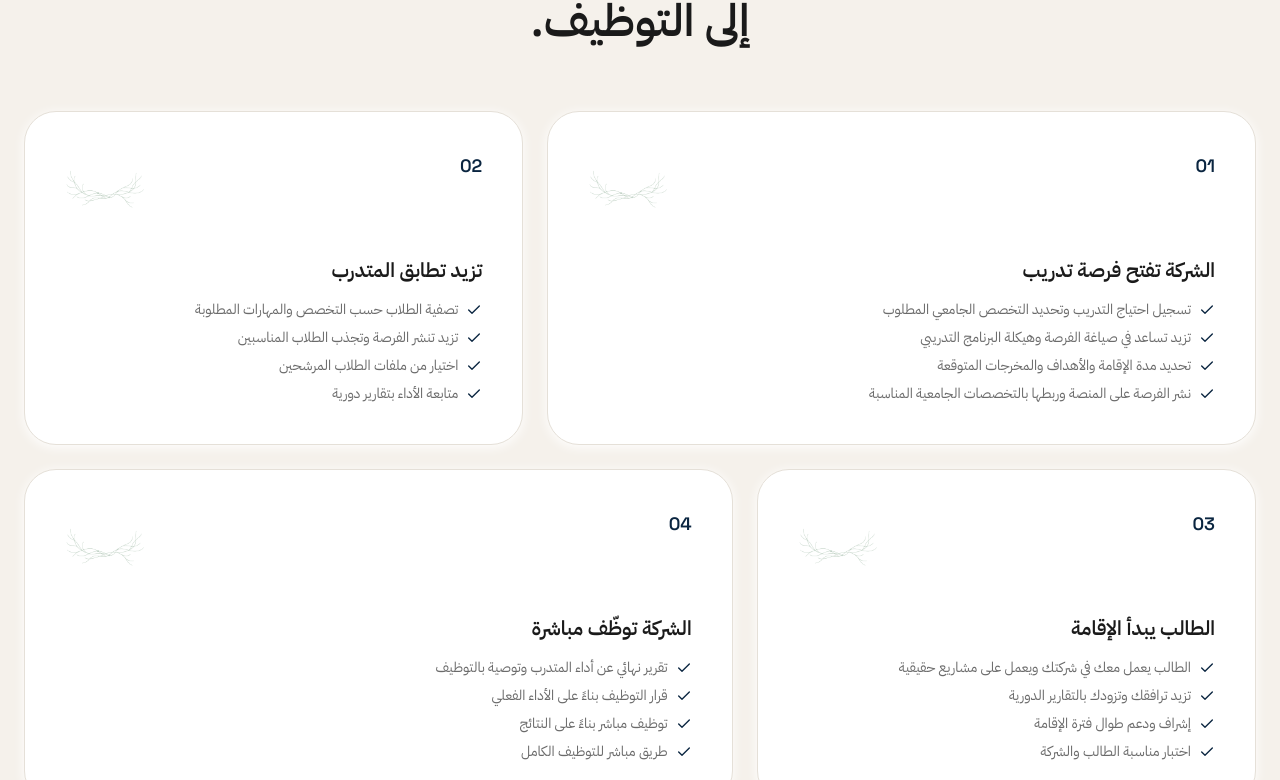
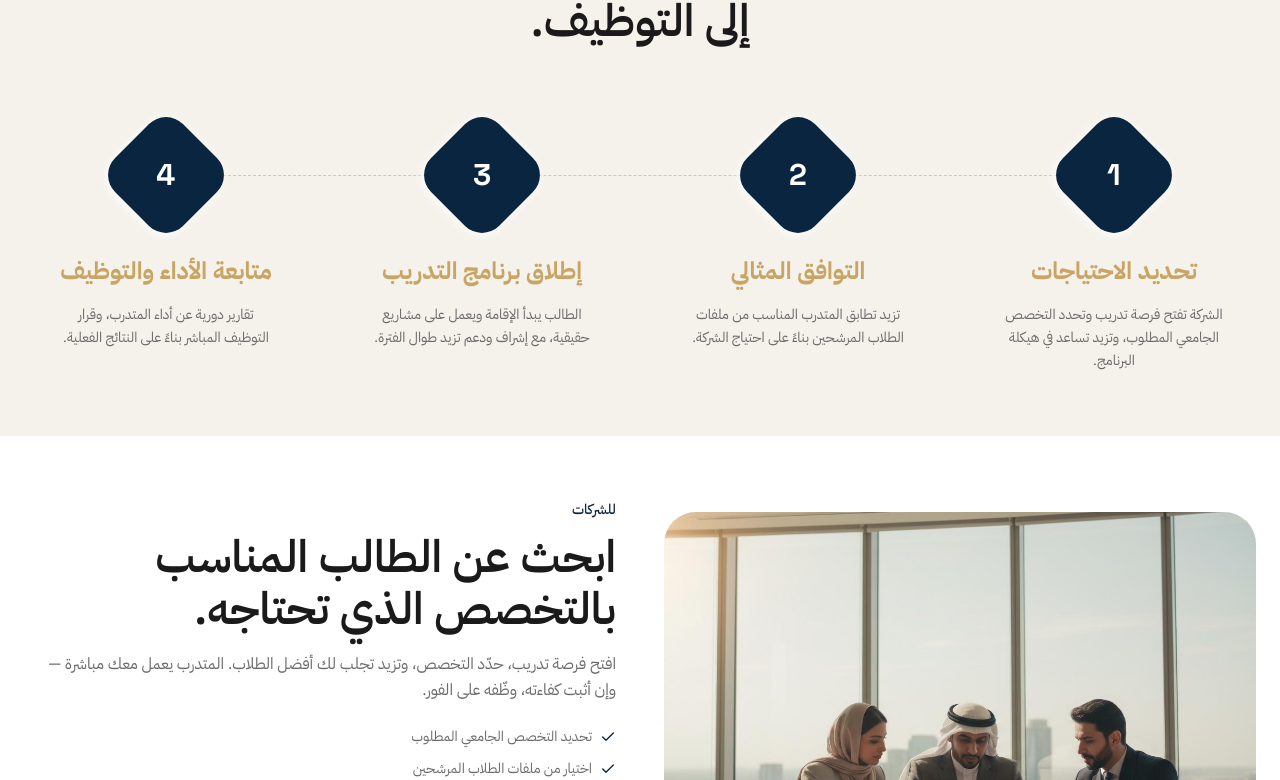
Before and after one commit to reimann314/tazido, a React (Vite) app: page / in a window 1280 px wide. Shown: the part 1040-1820 px from the top of the page. Built offline with nearby package versions, Linux system fonts and the light colour scheme.

Commit message:
Redesign How It Works as 4 diamond-badge steps
Inspired by reference screens: rotated square badges with step numbers,
gold titles, and concise descriptions linked by a dashed connector.

Co-Authored-By: Claude Opus 4.7 (1M context) <noreply@anthropic.com>

```diff
--- a/src/pages/Home.tsx
+++ b/src/pages/Home.tsx
@@ -160,55 +160,31 @@ function HowItWorks() {
 
   const steps = [
     {
-      num: "01",
-      title: "الشركة تفتح فرصة تدريب",
-      points: [
-        "تسجيل احتياج التدريب وتحديد التخصص الجامعي المطلوب",
-        "تزيد تساعد في صياغة الفرصة وهيكلة البرنامج التدريبي",
-        "تحديد مدة الإقامة والأهداف والمخرجات المتوقعة",
-        "نشر الفرصة على المنصة وربطها بالتخصصات الجامعية المناسبة",
-      ],
-      span: "lg:col-span-7",
+      num: 1,
+      title: "تحديد الاحتياجات",
+      desc: "الشركة تفتح فرصة تدريب وتحدد التخصص الجامعي المطلوب، وتزيد تساعد في هيكلة البرنامج.",
     },
     {
-      num: "02",
-      title: "تزيد تطابق المتدرب",
-      points: [
-        "تصفية الطلاب حسب التخصص والمهارات المطلوبة",
-        "تزيد تنشر الفرصة وتجذب الطلاب المناسبين",
-        "اختيار من ملفات الطلاب المرشحين",
-        "متابعة الأداء بتقارير دورية",
-      ],
-      span: "lg:col-span-5",
+      num: 2,
+      title: "التوافق المثالي",
+      desc: "تزيد تطابق المتدرب المناسب من ملفات الطلاب المرشحين بناءً على احتياج الشركة.",
     },
     {
-      num: "03",
-      title: "الطالب يبدأ الإقامة",
-      points: [
-        "الطالب يعمل معك في شركتك ويعمل على مشاريع حقيقية",
-        "تزيد ترافقك وتزودك بالتقارير الدورية",
-        "إشراف ودعم طوال فترة الإقامة",
-        "اختبار مناسبة الطالب والشركة",
-      ],
-      span: "lg:col-span-5",
+      num: 3,
+      title: "إطلاق برنامج التدريب",
+      desc: "الطالب يبدأ الإقامة ويعمل على مشاريع حقيقية، مع إشراف ودعم تزيد طوال الفترة.",
     },
     {
-      num: "04",
-      title: "الشركة توظّف مباشرة",
-      points: [
-        "تقرير نهائي عن أداء المتدرب وتوصية بالتوظيف",
-        "قرار التوظيف بناءً على الأداء الفعلي",
-        "توظيف مباشر بناءً على النتائج",
-        "طريق مباشر للتوظيف الكامل",
-      ],
-      span: "lg:col-span-7",
+      num: 4,
+      title: "متابعة الأداء والتوظيف",
+      desc: "تقارير دورية عن أداء المتدرب، وقرار التوظيف المباشر بناءً على النتائج الفعلية.",
     },
   ];
 
   return (
     <section ref={sectionRef} className="section-padding bg-surface">
       <div className="container-main">
-        <div className="text-center mb-16">
+        <div className="text-center mb-20">
           <div className="inline-flex items-center gap-2 px-4 py-2 bg-surface-pure border border-border-light rounded-full mb-6">
             <span className="w-2 h-2 bg-brand" />
             <span className="text-text-secondary text-xs font-latin tracking-wider">HOW IT WORKS — كيف نعمل</span>
@@ -220,25 +196,26 @@ function HowItWorks() {
           </h2>
         </div>
 
-        <div className="grid grid-cols-1 lg:grid-cols-12 gap-6">
+        <div className="relative grid grid-cols-1 sm:grid-cols-2 lg:grid-cols-4 gap-12 lg:gap-8">
+          <div
+            aria-hidden
+            className="hidden lg:block absolute top-12 left-[12.5%] right-[12.5%] h-px border-t border-dashed border-brand/20"
+          />
           {steps.map((step) => (
-            <div
-              key={step.num}
-              className={`bento-card ${step.span} bg-surface-pure rounded-3xl p-8 lg:p-10 shadow-card hover:shadow-card-hover hover:-translate-y-1 transition-all duration-300 border border-border-light`}
-            >
-              <div className="flex items-start justify-between mb-6">
-                <span className="font-latin text-brand font-semibold text-lg">{step.num}</span>
-                <img src="/images/abstract-lines.png" alt="" className="w-20 h-20 opacity-30 object-contain" />
+            <div key={step.num} className="bento-card relative flex flex-col items-center text-center">
+              <div className="relative mb-8">
+                <div className="w-24 h-24 rotate-45 bg-brand shadow-card flex items-center justify-center rounded-2xl">
+                  <span className="-rotate-45 font-latin font-bold text-white text-3xl leading-none">
+                    {step.num}
+                  </span>
+                </div>
               </div>
-              <h3 className="text-xl font-semibold text-text-primary mb-4">{step.title}</h3>
-              <ul className="space-y-2">
-                {step.points.map((pt, i) => (
-                  <li key={i} className="flex items-start gap-2 text-text-secondary text-sm">
-                    <Check className="w-4 h-4 text-brand mt-0.5 shrink-0" />
-                    <span>{pt}</span>
-                  </li>
-                ))}
-              </ul>
+              <h3 className="text-2xl font-bold text-gold mb-4 leading-snug">
+                {step.title}
+              </h3>
+              <p className="text-text-secondary text-sm leading-relaxed max-w-[220px]">
+                {step.desc}
+              </p>
             </div>
           ))}
         </div>
```
Also changed, not shown: public/screens/WhatsApp Image 2026-05-04 at 21.03.54.jpeg (added), public/screens/WhatsApp Image 2026-05-04 at 21.03.55.jpeg (added).
